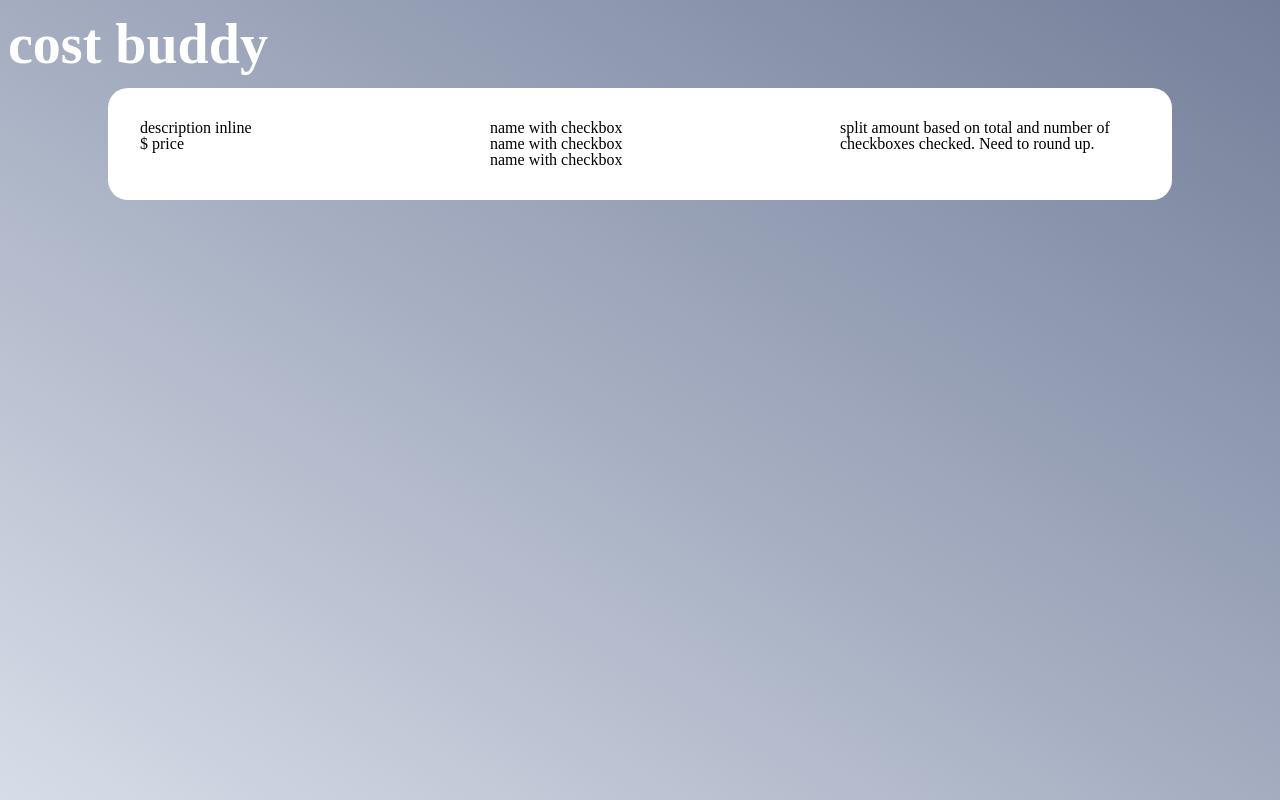
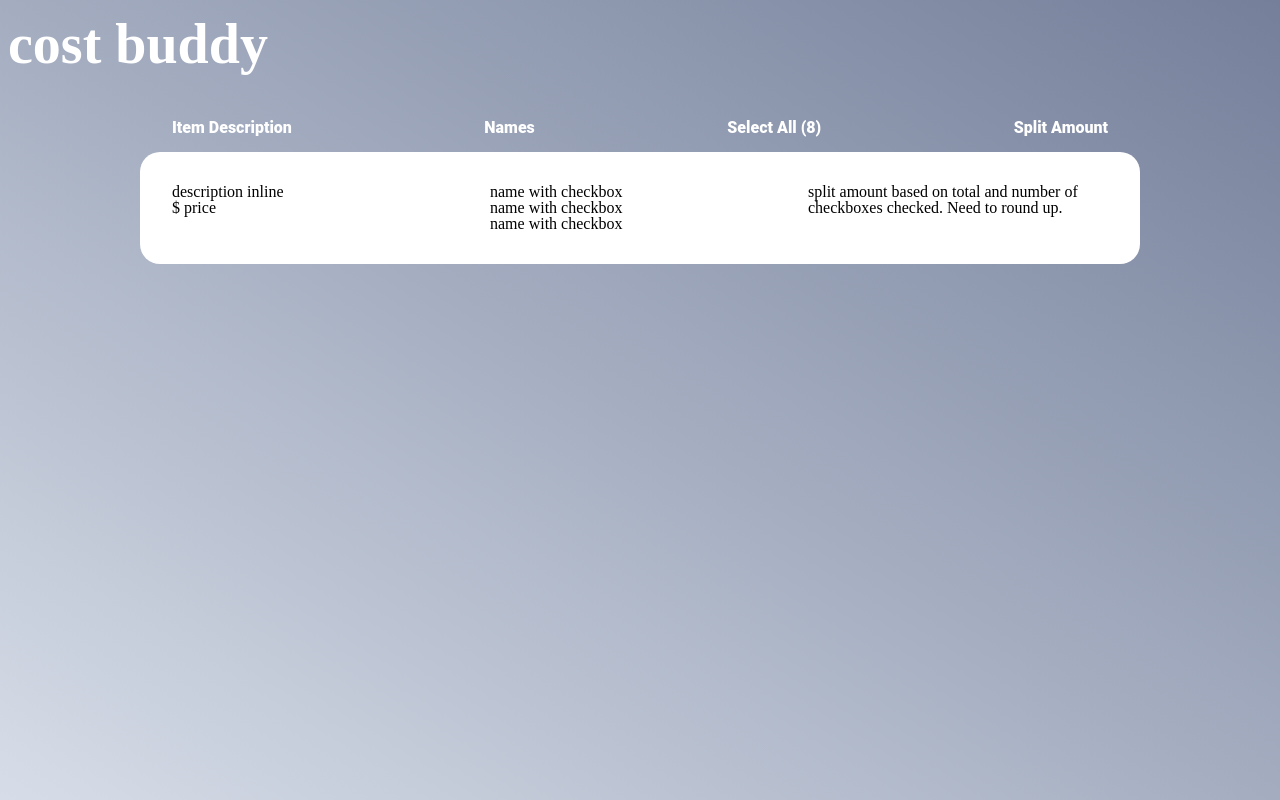
Before and after one commit to fyeung21/cost-buddy, a React (Create React App) app: page / in a window 1280 px wide. Built offline with nearby package versions, Linux system fonts and the light colour scheme.

Commit message:
feat: Add and basic style a labels component for item card

```diff
--- /dev/null
+++ b/src/components/ItemCard/CardLabels.js
@@ -0,0 +1,30 @@
+import React from "react";
+import styled from "styled-components";
+import { theme } from "../../globalStyles";
+
+export const LabelCont = styled.div`
+    display: flex;
+    flex-direction: row;
+    justify-content: space-between;
+    padding: 2rem 2rem 1rem;
+`
+export const LabelTxt = styled.h1`
+    color: ${theme.bodyFontColor};
+    font-family: ${theme.bodyFont};
+    font-size: ${theme.bodyFontSize};
+    font-weight: 800;
+    text-transform: capitalize;
+`
+
+const CardLabels = () => {
+    return (
+        <LabelCont>
+            <LabelTxt>item description</LabelTxt>
+            <LabelTxt>names</LabelTxt>
+            <LabelTxt>select all ({"8"})</LabelTxt>
+            <LabelTxt>split amount</LabelTxt>
+        </LabelCont>
+    )
+}
+
+export default CardLabels;
--- a/src/components/ItemCard/ItemCard.js
+++ b/src/components/ItemCard/ItemCard.js
@@ -2,14 +2,18 @@ import React from "react";
 import styled from "styled-components";
 import { theme } from "../../globalStyles";
 
+import CardLabels from "./CardLabels";
+
+export const CardCont = styled.div`
+    width: 1000px;
+    margin: 0 auto;
+`
 export const Display = styled.div`
     display: flex;
     flex-direction: row;
     justify-content: space-between;
     background-color: #fff;
     border-radius: 20px;
-    width: 1000px;
-    margin: 0 auto;
     padding: 2rem;
 `
 export const Column = styled.div`
@@ -18,6 +22,8 @@ export const Column = styled.div`
 
 const ItemCard = () => {
     return (
+        <CardCont>
+            <CardLabels/>
             <Display>
                 <Column>
                     <h1>{"description inline"}</h1>
@@ -34,6 +40,7 @@ const ItemCard = () => {
                     <p>{"split amount based on total and number of checkboxes checked. Need to round up."}</p>
                 </Column>
             </Display>
+        </CardCont>
     )
 }
 
```
Lines whose indentation alone changed are shown as unchanged.
